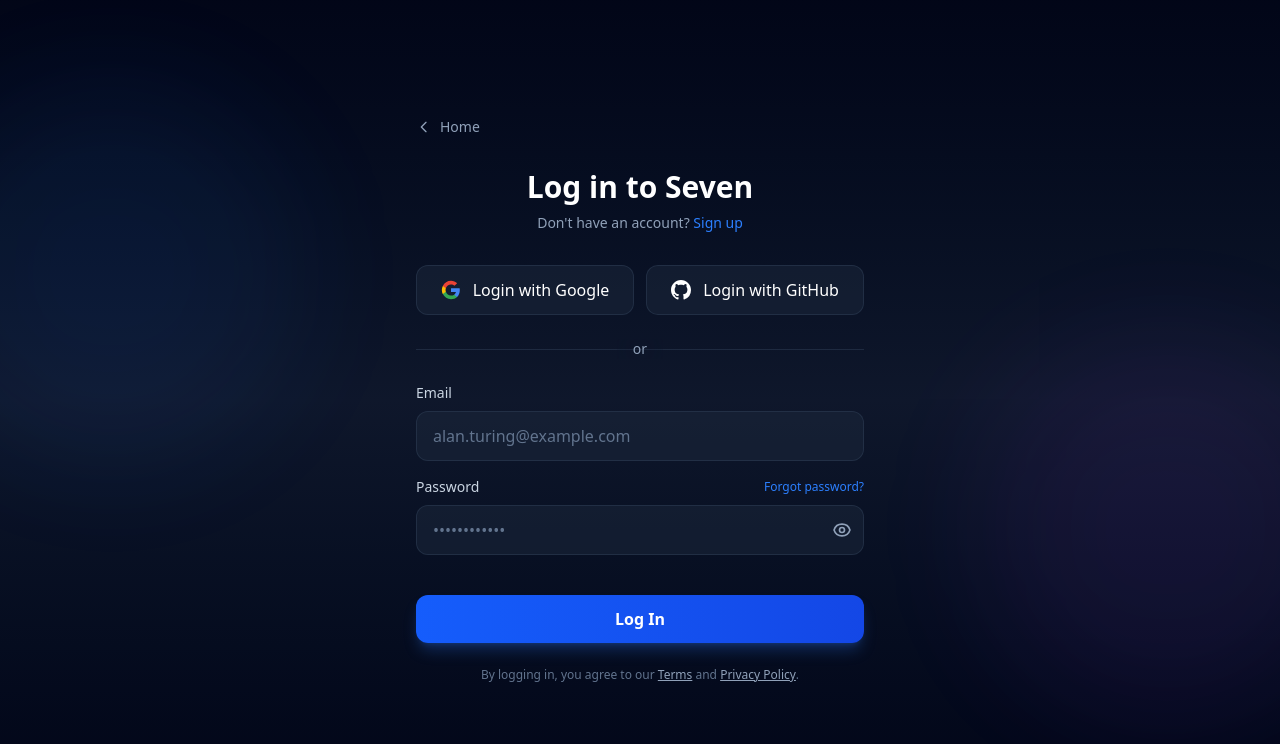
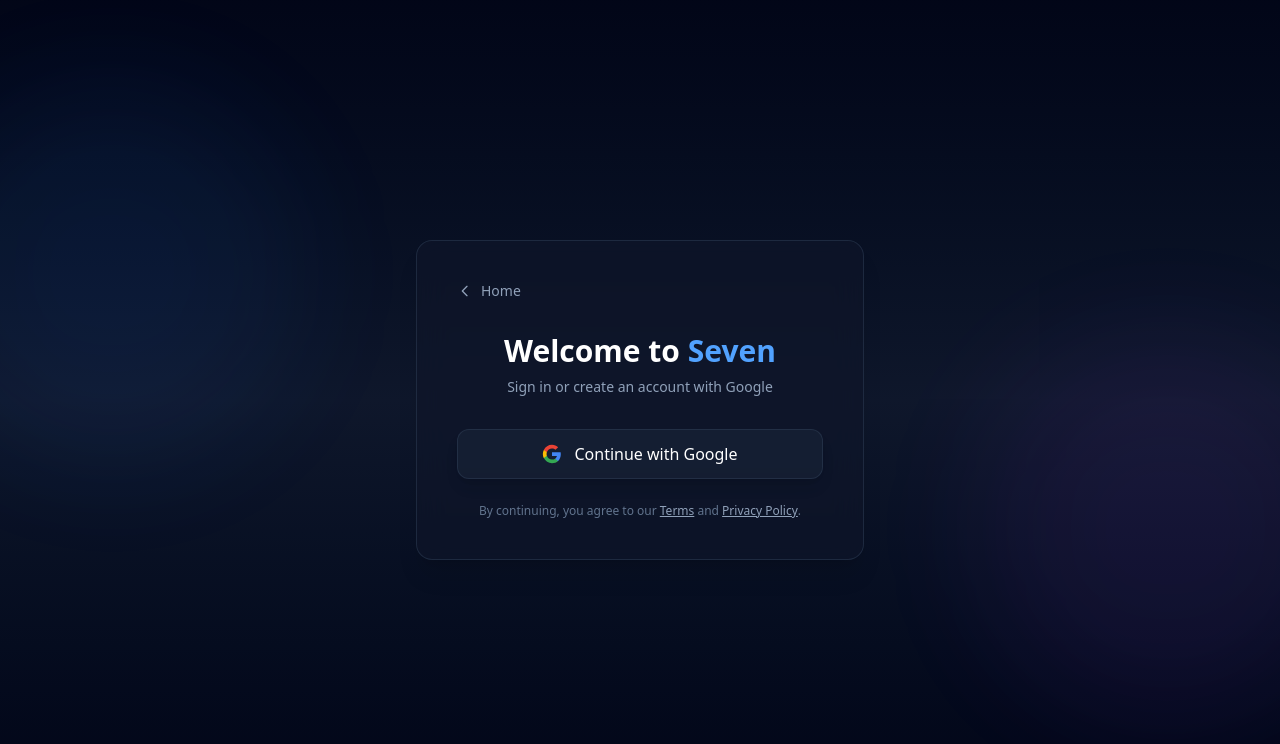
Before and after one commit to Exxtraa/Seven, a React (Vite) app: page /login in a window 1280 px wide. Shown: the top 744 px of the page. Built offline with nearby package versions, Linux system fonts and the light colour scheme.

Commit message:
added auth

```diff
--- a/package.json
+++ b/package.json
@@ -10,6 +10,9 @@
     "preview": "vite preview"
   },
   "dependencies": {
+    "@supabase/auth-ui-react": "^0.4.7",
+    "@supabase/auth-ui-shared": "^0.1.8",
+    "@supabase/supabase-js": "^2.79.0",
     "@tailwindcss/vite": "^4.1.16",
     "lucide-react": "^0.552.0",
     "react": "^19.1.1",
--- /dev/null
+++ b/src/lib/supabaseClient.js
@@ -0,0 +1,6 @@
+import { createClient } from "@supabase/supabase-js";
+
+export const supabase = createClient(
+  import.meta.env.VITE_SUPABASE_URL,
+  import.meta.env.VITE_SUPABASE_ANON_KEY
+);
--- a/src/pages/Login.jsx
+++ b/src/pages/Login.jsx
@@ -1,18 +1,34 @@
-import React, { useState } from "react";
+import React from "react";
 import { useNavigate } from "react-router-dom";
+import { supabase } from "../lib/supabaseClient";
 
 export default function Login() {
-  const [showPassword, setShowPassword] = useState(false);
   const navigate = useNavigate();
+
+  const handleGoogleLogin = async () => {
+    try {
+      const { error } = await supabase.auth.signInWithOAuth({
+        provider: "google",
+        options: {
+          redirectTo: `${window.location.origin}/dashboard`,
+        },
+      });
+
+      if (error) throw error;
+    } catch (error) {
+      console.error("Google login error:", error.message);
+    }
+  };
 
   return (
     <div className="min-h-screen bg-gradient-to-b from-slate-950 via-slate-900 to-slate-950 flex items-center justify-center px-6 py-12 relative overflow-hidden">
+      {/* background effects */}
       <div className="absolute inset-0 overflow-hidden pointer-events-none">
         <div className="absolute top-20 -left-20 w-96 h-96 bg-blue-500/10 rounded-full blur-3xl animate-pulse"></div>
         <div className="absolute bottom-20 -right-20 w-96 h-96 bg-purple-500/10 rounded-full blur-3xl animate-pulse delay-1000"></div>
       </div>
 
-      <div className="w-full max-w-md relative z-10">
+      <div className="w-full max-w-md relative z-10 bg-slate-900/60 border border-slate-700/50 p-10 rounded-2xl shadow-xl backdrop-blur-lg">
         <button
           onClick={() => navigate("/")}
           className="inline-flex items-center gap-2 text-slate-400 hover:text-white transition-colors mb-8 text-sm"
@@ -24,103 +40,52 @@
         </button>
 
         <div className="text-center mb-8">
-          <h1 className="text-3xl font-bold text-white mb-2">Log in to Seven</h1>
+          <h1 className="text-3xl font-bold text-white mb-2">
+            Welcome to <span className="text-blue-400">Seven</span>
+          </h1>
           <p className="text-slate-400 text-sm">
-            Don't have an account?{" "}
-            <button onClick={() => navigate("/signup")} className="text-blue-500 hover:text-blue-400 font-medium">
-              Sign up
-            </button>
+            Sign in or create an account with Google
           </p>
         </div>
 
-        <div className="flex gap-3 mb-6">
-          <button className="w-full flex items-center justify-center gap-3 px-4 py-3 bg-slate-800/50 hover:bg-slate-800/70 border border-slate-700/50 rounded-xl text-white font-medium transition-all duration-200">
-            <svg className="w-5 h-5" viewBox="0 0 24 24" fill="currentColor">
-              <path d="M22.56 12.25c0-.78-.07-1.53-.2-2.25H12v4.26h5.92c-.26 1.37-1.04 2.53-2.21 3.31v2.77h3.57c2.08-1.92 3.28-4.74 3.28-8.09z" fill="#4285F4"/>
-              <path d="M12 23c2.97 0 5.46-.98 7.28-2.66l-3.57-2.77c-.98.66-2.23 1.06-3.71 1.06-2.86 0-5.29-1.93-6.16-4.53H2.18v2.84C3.99 20.53 7.7 23 12 23z" fill="#34A853"/>
-              <path d="M5.84 14.09c-.22-.66-.35-1.36-.35-2.09s.13-1.43.35-2.09V7.07H2.18C1.43 8.55 1 10.22 1 12s.43 3.45 1.18 4.93l2.85-2.22.81-.62z" fill="#FBBC05"/>
-              <path d="M12 5.38c1.62 0 3.06.56 4.21 1.64l3.15-3.15C17.45 2.09 14.97 1 12 1 7.7 1 3.99 3.47 2.18 7.07l3.66 2.84c.87-2.6 3.3-4.53 6.16-4.53z" fill="#EA4335"/>
-            </svg>
-            Login with Google
-          </button>
-
-          <button className="w-full flex items-center justify-center gap-3 px-4 py-3 bg-slate-800/50 hover:bg-slate-800/70 border border-slate-700/50 rounded-xl text-white font-medium transition-all duration-200">
-            <svg className="w-5 h-5" viewBox="0 0 24 24" fill="currentColor">
-              <path d="M12 0C5.37 0 0 5.37 0 12c0 5.31 3.435 9.795 8.205 11.385.6.105.825-.255.825-.57 0-.285-.015-1.23-.015-2.235-3.015.555-3.795-.735-4.035-1.41-.135-.345-.72-1.41-1.23-1.695-.42-.225-1.02-.78-.015-.795.945-.015 1.62.87 1.845 1.23 1.08 1.815 2.805 1.305 3.495.99.105-.78.42-1.305.765-1.605-2.67-.3-5.46-1.335-5.46-5.925 0-1.305.465-2.385 1.23-3.225-.12-.3-.54-1.53.12-3.18 0 0 1.005-.315 3.3 1.23.96-.27 1.98-.405 3-.405s2.04.135 3 .405c2.295-1.56 3.3-1.23 3.3-1.23.66 1.65.24 2.88.12 3.18.765.84 1.23 1.905 1.23 3.225 0 4.605-2.805 5.625-5.475 5.925.435.375.81 1.095.81 2.22 0 1.605-.015 2.895-.015 3.3 0 .315.225.69.825.57A12.02 12.02 0 0024 12c0-6.63-5.37-12-12-12z" />
-            </svg>
-            Login with GitHub
-          </button>
-        </div>
-
-        <div className="relative my-6">
-          <div className="absolute inset-0 flex items-center">
-            <div className="w-full border-t border-slate-700/50"></div>
-          </div>
-          <div className="relative flex justify-center text-sm">
-            <span className="px-4  text-slate-400 backdrop-blur-xl">or</span>
-          </div>
-        </div>
-
-        <form className="space-y-4">
-          <div>
-            <label htmlFor="email" className="block text-sm font-medium text-slate-300 mb-2">
-              Email
-            </label>
-            <input
-              type="email"
-              id="email"
-              placeholder="alan.turing@example.com"
-              className="w-full px-4 py-3 bg-slate-800/50 border border-slate-700/50 rounded-xl text-white placeholder-slate-500 focus:outline-none focus:ring-2 focus:ring-blue-500 focus:border-transparent transition-all duration-200"
+        <button
+          onClick={handleGoogleLogin}
+          className="w-full flex items-center justify-center gap-3 px-4 py-3 bg-slate-800/50 hover:bg-slate-800/70 border border-slate-700/50 rounded-xl text-white font-medium transition-all duration-200 shadow-lg hover:shadow-blue-500/25"
+        >
+          <svg className="w-5 h-5" viewBox="0 0 24 24" fill="currentColor">
+            <path
+              d="M22.56 12.25c0-.78-.07-1.53-.2-2.25H12v4.26h5.92c-.26 1.37-1.04 2.53-2.21 3.31v2.77h3.57
+              c2.08-1.92 3.28-4.74 3.28-8.09z"
+              fill="#4285F4"
             />
-          </div>
-
-          <div>
-            <div className="flex items-center justify-between mb-2">
-              <label htmlFor="password" className="block text-sm font-medium text-slate-300">
-                Password
-              </label>
-              <button type="button" className="text-xs text-blue-500 hover:text-blue-400">
-                Forgot password?
-              </button>
-            </div>
-            <div className="relative">
-              <input
-                type={showPassword ? "text" : "password"}
-                id="password"
-                placeholder="••••••••••••"
-                className="w-full px-4 py-3 bg-slate-800/50 border border-slate-700/50 rounded-xl text-white placeholder-slate-500 focus:outline-none focus:ring-2 focus:ring-blue-500 focus:border-transparent transition-all duration-200"
-              />
-              <button
-                type="button"
-                onClick={() => setShowPassword(!showPassword)}
-                className="absolute right-3 top-1/2 -translate-y-1/2 text-slate-400 hover:text-white transition-colors"
-              >
-                {showPassword ? (
-                  <svg className="w-5 h-5" fill="none" stroke="currentColor" viewBox="0 0 24 24">
-                    <path strokeLinecap="round" strokeLinejoin="round" strokeWidth={2} d="M13.875 18.825A10.05 10.05 0 0112 19c-4.478 0-8.268-2.943-9.543-7a9.97 9.97 0 011.563-3.029m5.858.908a3 3 0 114.243 4.243M9.878 9.878l4.242 4.242M9.88 9.88l-3.29-3.29m7.532 7.532l3.29 3.29M3 3l3.59 3.59m0 0A9.953 9.953 0 0112 5c4.478 0 8.268 2.943 9.543 7a10.025 10.025 0 01-4.132 5.411m0 0L21 21" />
-                  </svg>
-                ) : (
-                  <svg className="w-5 h-5" fill="none" stroke="currentColor" viewBox="0 0 24 24">
-                    <path strokeLinecap="round" strokeLinejoin="round" strokeWidth={2} d="M15 12a3 3 0 11-6 0 3 3 0 016 0z" />
-                    <path strokeLinecap="round" strokeLinejoin="round" strokeWidth={2} d="M2.458 12C3.732 7.943 7.523 5 12 5c4.478 0 8.268 2.943 9.542 7-1.274 4.057-5.064 7-9.542 7-4.477 0-8.268-2.943-9.542-7z" />
-                  </svg>
-                )}
-              </button>
-            </div>
-          </div>
-
-          <button
-            type="submit"
-            className="w-full px-4 py-3 bg-gradient-to-r from-blue-600 to-blue-700 hover:from-blue-700 hover:to-blue-800 text-white font-semibold rounded-xl transition-all duration-200 shadow-lg shadow-blue-500/25 hover:shadow-blue-500/40 mt-6"
-          >
-            Log In
-          </button>
-        </form>
+            <path
+              d="M12 23c2.97 0 5.46-.98 7.28-2.66l-3.57-2.77c-.98.66-2.23 1.06-3.71 1.06
+              -2.86 0-5.29-1.93-6.16-4.53H2.18v2.84C3.99 20.53 7.7 23 12 23z"
+              fill="#34A853"
+            />
+            <path
+              d="M5.84 14.09c-.22-.66-.35-1.36-.35-2.09s.13-1.43.35-2.09V7.07H2.18
+              C1.43 8.55 1 10.22 1 12s.43 3.45 1.18 4.93l2.85-2.22.81-.62z"
+              fill="#FBBC05"
+            />
+            <path
+              d="M12 5.38c1.62 0 3.06.56 4.21 1.64l3.15-3.15C17.45 2.09 14.97 1 12 1
+              7.7 1 3.99 3.47 2.18 7.07l3.66 2.84c.87-2.6 3.3-4.53 6.16-4.53z"
+              fill="#EA4335"
+            />
+          </svg>
+          Continue with Google
+        </button>
 
         <p className="text-center text-xs text-slate-500 mt-6">
-          By logging in, you agree to our{" "}
-          <button className="text-slate-400 hover:text-white underline">Terms</button> and{" "}
-          <button className="text-slate-400 hover:text-white underline">Privacy Policy</button>.
+          By continuing, you agree to our{" "}
+          <button className="text-slate-400 hover:text-white underline">
+            Terms
+          </button>{" "}
+          and{" "}
+          <button className="text-slate-400 hover:text-white underline">
+            Privacy Policy
+          </button>.
         </p>
       </div>
     </div>
```
Also changed, not shown: src/pages/LandingPage.jsx (+64 -16 lines), 2 other files (tests, documents, lock files or other folders).
